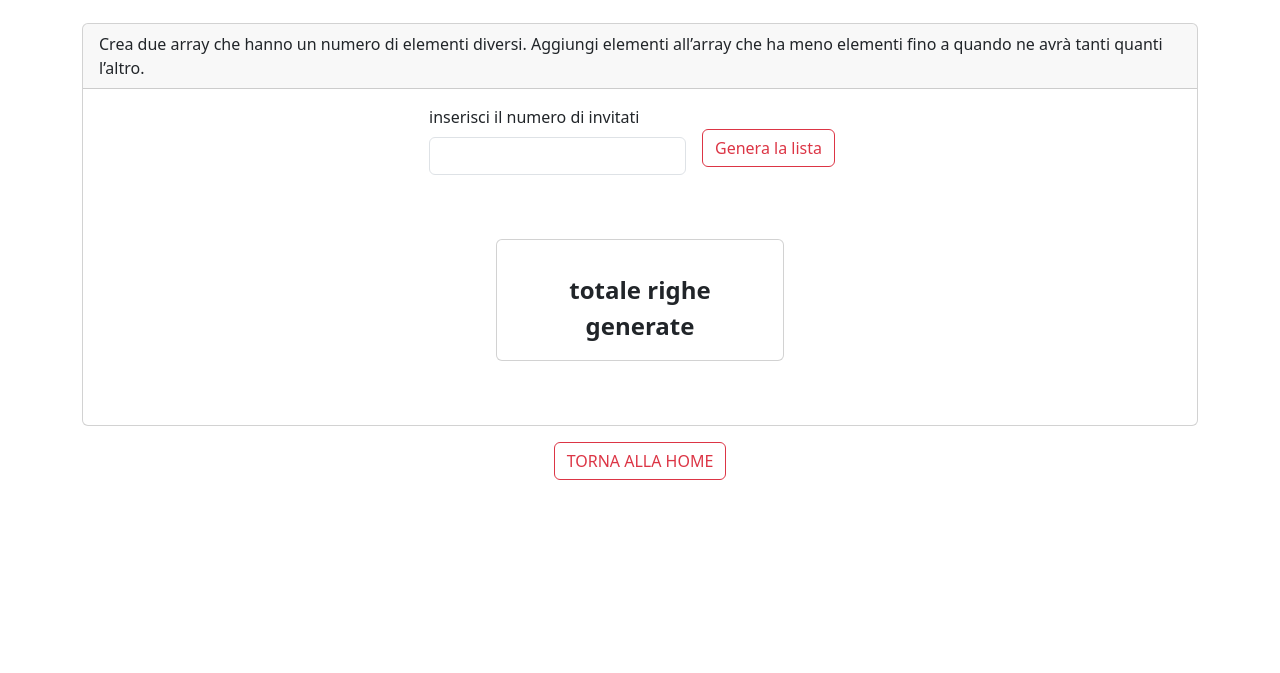
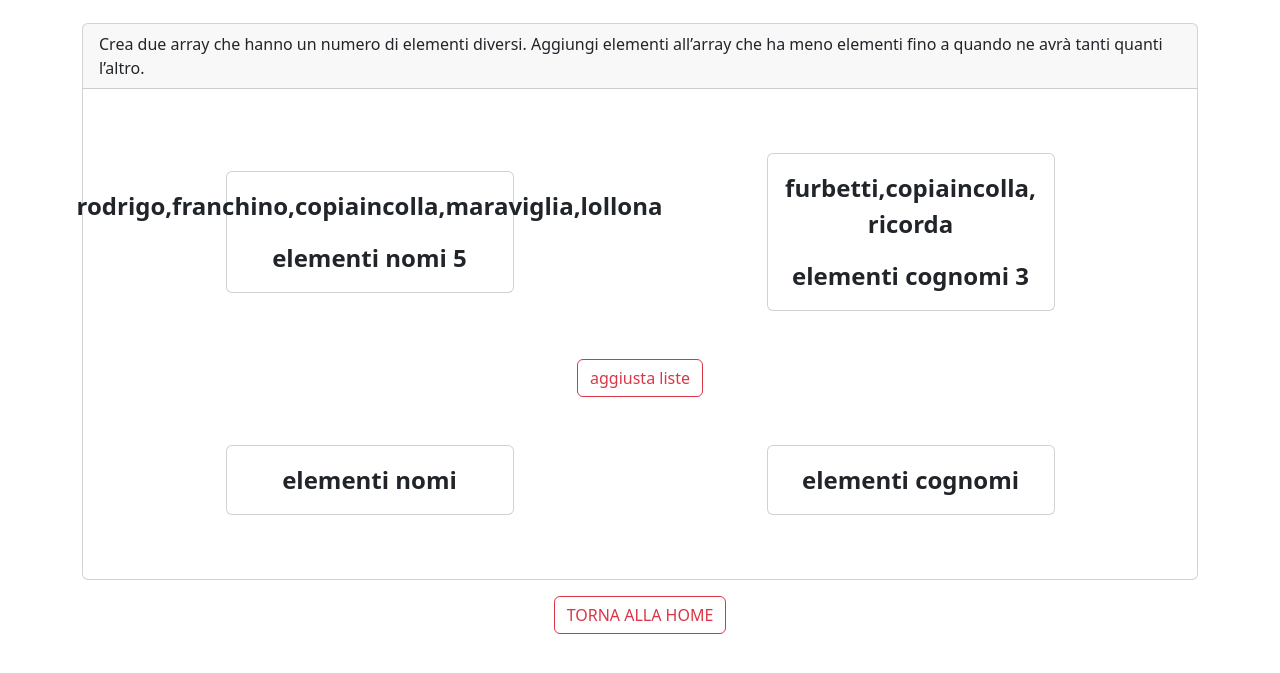
Before and after one commit to CarloCassini/js-jsnacks-blocco-2, a plain HTML site: page esercizio 4/esercizio4.html in a window 1280 px wide. Shown: the part 121-794 px from the top of the page. Drawn offline with nearby package versions, Linux system fonts and the light colour scheme.

Commit message:
end ex 4

```diff
--- a/esercizio 4/esercizio4.html
+++ b/esercizio 4/esercizio4.html
@@ -28,7 +28,6 @@
 
   <body>
     <h1 class="text-center my-5">ESERCIZIO 4</h1>
-    <!-- esercizio email -->
     <div class="container my-3">
       <div class="card">
         <div class="card-header">
@@ -37,42 +36,95 @@
           quanti l’altro.
         </div>
         <div class="card-body">
+          <div class="d-flex justify-content-center align-items-center">
+            <div class="card mx-auto my-5" style="width: 18rem">
+              <div class="card-body">
+                <!-- output nomi -->
+                <div
+                  class="d-flex flex-wrap align-items-center justify-content-center fs-1 fw-bolder"
+                >
+                  <p
+                    class="card-text text-center fs-4"
+                    id="valore-input-nomi"
+                  ></p>
+                  <p
+                    class="card-text text-center fs-4 fw-bolder"
+                    id="valore-input-contarighe-nomi"
+                  >
+                    elementi nomi
+                  </p>
+                </div>
+              </div>
+            </div>
+            <div class="card mx-auto my-5" style="width: 18rem">
+              <div class="card-body">
+                <!-- output cognomi -->
+                <div
+                  class="d-flex flex-wrap align-items-center justify-content-center fs-1 fw-bolder"
+                >
+                  <p
+                    class="card-text text-center fs-4"
+                    id="valore-input-congomi"
+                  ></p>
+                  <p
+                    class="card-text text-center fs-4 fw-bolder"
+                    id="valore-input-contarighe-cognomi"
+                  >
+                    elementi cognomi
+                  </p>
+                </div>
+              </div>
+            </div>
+          </div>
           <div class="d-flex align-items-center justify-content-center">
-            <!-- inserisci un numero -->
-            <div class="mb-3">
-              <label class="form-label">
-                inserisci il numero di invitati
-              </label>
-              <input
-                type="number"
-                class="form-control"
-                id="user-number-input"
-              />
-            </div>
-
             <button
               type="button"
-              class="btn btn-outline-danger mx-3"
+              class="btn btn-outline-danger"
               id="input-button"
             >
-              Genera la lista
+              aggiusta liste
             </button>
           </div>
 
           <!-- spazio Output -->
+          <div class="d-flex justify-content-center align-items-center">
             <div class="card mx-auto my-5" style="width: 18rem">
               <div class="card-body">
+                <!-- output nomi -->
                 <div
-                class="d-flex align-items-center justify-content-center fs-1 fw-bolder"
-                id="output-email"
-              ></div>
-              <p class="card-text text-center fs-4" id="valore-output"></p>
+                  class="d-flex flex-wrap align-items-center justify-content-center fs-1 fw-bolder"
+                >
+                  <p
+                    class="card-text text-center fs-4"
+                    id="valore-output-nomi"
+                  ></p>
                   <p
                     class="card-text text-center fs-4 fw-bolder"
-                id="valore-contarighe"
+                    id="valore-contarighe-nomi"
                   >
-                totale righe generate
+                    elementi nomi
                   </p>
+                </div>
+              </div>
+            </div>
+            <div class="card mx-auto my-5" style="width: 18rem">
+              <div class="card-body">
+                <!-- output cognomi -->
+                <div
+                  class="d-flex flex-wrap align-items-center justify-content-center fs-1 fw-bolder"
+                >
+                  <p
+                    class="card-text text-center fs-4"
+                    id="valore-output-congomi"
+                  ></p>
+                  <p
+                    class="card-text text-center fs-4 fw-bolder"
+                    id="valore-contarighe-cognomi"
+                  >
+                    elementi cognomi
+                  </p>
+                </div>
+              </div>
             </div>
           </div>
         </div>
--- a/esercizio 4/mainex4.js
+++ b/esercizio 4/mainex4.js
@@ -0,0 +1,50 @@
+let nomiList = [
+  "rodrigo",
+  "franchino",
+  "copiaincolla",
+  "maraviglia",
+  "lollona",
+];
+let cognomiList = [" furbetti", "copiaincolla", " ricorda"];
+
+let myStartButton = document.getElementById("input-button");
+
+// visualizzo valori di partenza
+document.getElementById("valore-input-nomi").innerHTML = nomiList;
+document.getElementById("valore-input-contarighe-nomi").innerHTML +=
+  nomiList.length;
+
+document.getElementById("valore-input-congomi").innerHTML = cognomiList;
+document.getElementById("valore-input-contarighe-cognomi").innerHTML +=
+  cognomiList.length;
+//
+
+myStartButton.addEventListener("click", function () {
+  console.log(nomiList);
+  console.log(cognomiList);
+  console.log(nomiList.length);
+  console.log(cognomiList.length);
+
+  if (nomiList.length > cognomiList.length) {
+    for (let i = cognomiList.length; i < nomiList.length; i++) {
+      cognomiList.push("++aggiunto++");
+      console.log("pushBBB");
+    }
+  } else if (nomiList.length < cognomiList.length) {
+    for (let i = nomiList.length; i < cognomiList.length; i++) {
+      nomiList.push("++aggiunto++");
+      console.log("pushAAA");
+    }
+  }
+
+  document.getElementById("valore-output-nomi").innerHTML = nomiList;
+  document.getElementById("valore-contarighe-nomi").innerHTML +=
+    nomiList.length;
+
+  document.getElementById("valore-output-congomi").innerHTML = cognomiList;
+  document.getElementById("valore-contarighe-cognomi").innerHTML +=
+    cognomiList.length;
+
+  console.log("again " + nomiList + " ||Totale " + nomiList.length);
+  console.log("again " + cognomiList + " ||Totale " + cognomiList.length);
+});
```
Lines whose indentation alone changed are shown as unchanged.
